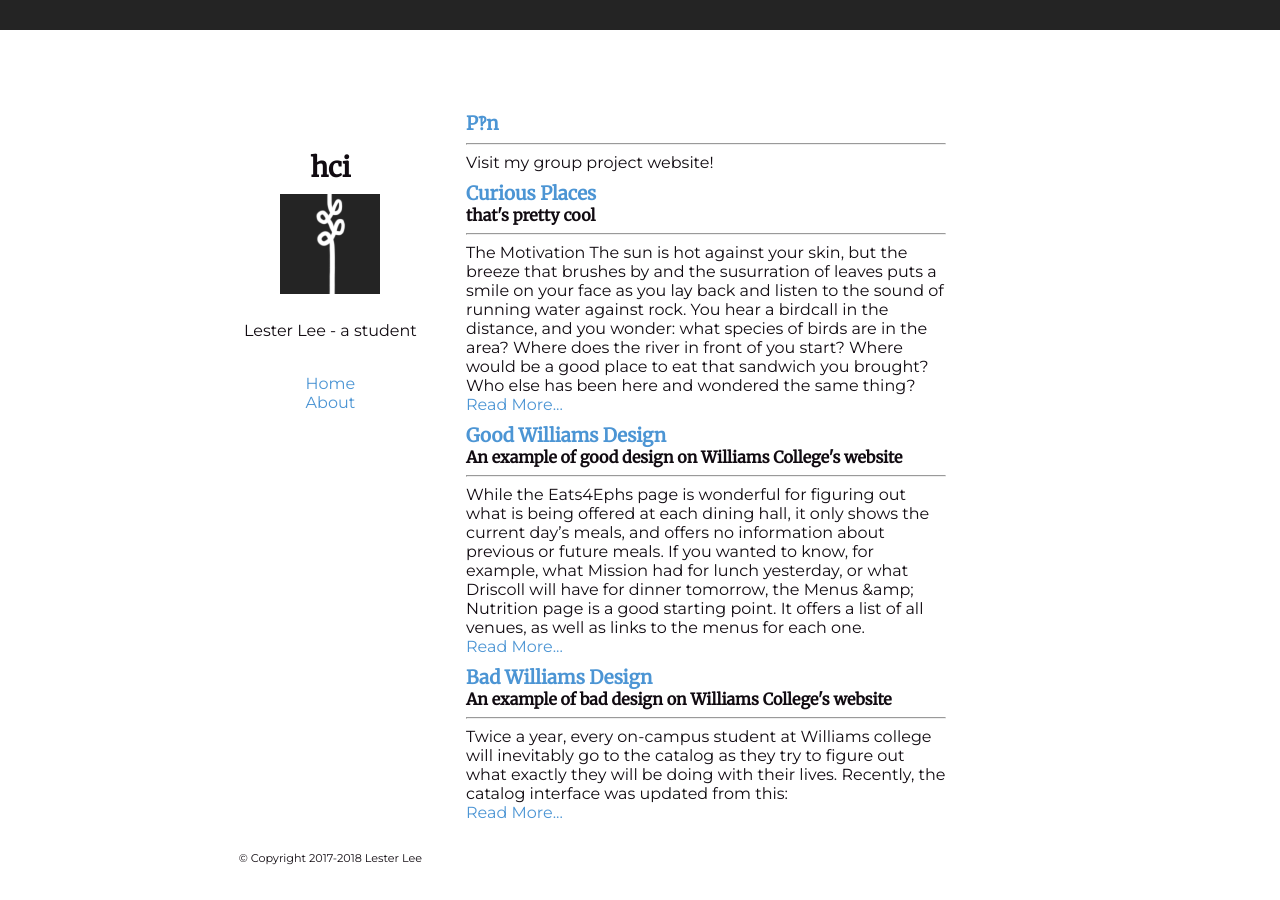
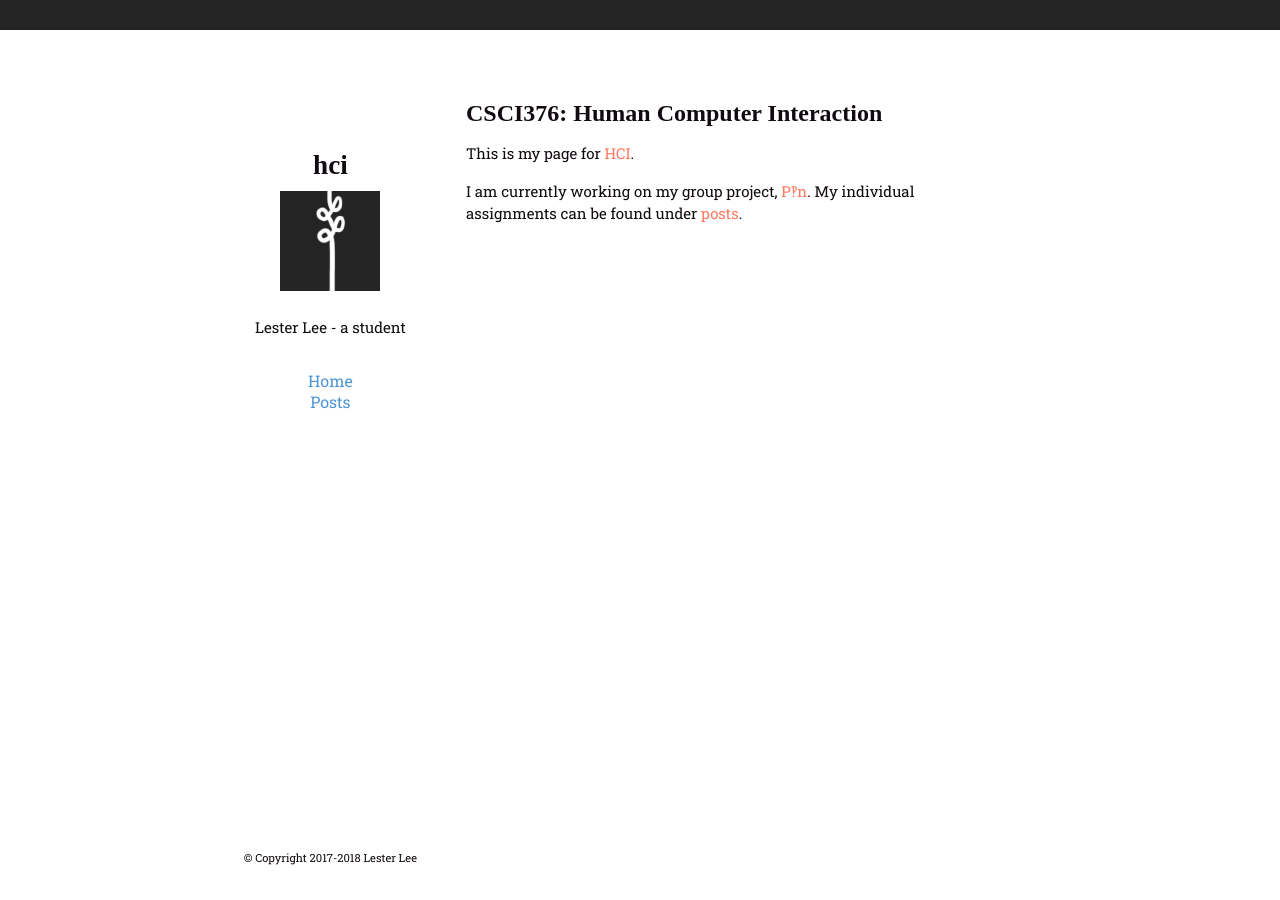
Before and after one commit to lester-lee/cs376-hci, a Jekyll site: the page built from index.md, in a window 1280 px wide. Built offline with Jekyll 4.4.1, drawn with Linux system fonts in a browser that asks for light colours; some web fonts are replaced; the list of posts is cut into pages by our own code; our own code applies the rules of GitHub Pages for plain Markdown files.

Commit message:
changed fonts

```diff
--- a/_config.yml
+++ b/_config.yml
@@ -2,14 +2,9 @@ name: Lester Lee & HCI
 markdown: kramdown
 baseurl: "/cs376-hci"
 permalink: pretty
-paginate: 10
-excerpt_length: 150
 
 sass:
   style: :expanded
-
-plugins:
-  - jekyll-paginate
 
 exclude:
   - Gemfile
--- a/_layouts/default.html
+++ b/_layouts/default.html
@@ -4,7 +4,7 @@
 <head>
   <link rel="stylesheet" href="{{ site.baseurl }}/css/style.css">
   <link rel="icon" href="{{ site.baseurl }}/images/logo.png">
-  <link href="https://fonts.googleapis.com/css?family=Merriweather|Montserrat" rel="stylesheet">
+  <link href="https://fonts.googleapis.com/css?family=Spectral+SC|Roboto+Slab" rel="stylesheet">
   <title>{{ site.name }}{% if page.title %} | {{ page.title }}{% endif %}</title>
   <meta charset="UTF-8">
   <meta name="viewport" content="width=device-width, initial-scale=1">
@@ -21,35 +21,11 @@
     </p>
     <ul>
       <li><a href="{{ site.baseurl }}/">Home<a></a></li>
-      <li><a href="{{ site.baseurl }}/about/">About</a></li>
+      <li>
+        <a href="{{ site.baseurl }}/posts/">Posts</a>
+      </li>
     </ul>
     <span id="copyright">© Copyright 2017-{{ 'now' | date: "%Y" }} Lester Lee</span>
-    <!-- pagination code from https://jekyllrb.com/docs/pagination/ -->
-    {% if paginator.total_pages > 1 %}
-    <nav>
-      {% if paginator.previous_page %}
-        <a href="{{ paginator.previous_page_path | prepend: site.baseurl | replace: '//', '/' }}">&laquo; ←</a>
-      {% else %}
-        <span>&laquo; ←</span>
-      {% endif %}
-
-      {% for page in (1..paginator.total_pages) %}
-        {% if page == paginator.page %}
-          <em>{{ page }}</em>
-        {% elsif page == 1 %}
-          <a href="{{ paginator.previous_page_path | prepend: site.baseurl | replace: '//', '/' }}">{{ page }}</a>
-        {% else %}
-          <a href="{{ site.paginate_path | prepend: site.baseurl | replace: '//', '/' | replace: ':num', page }}">{{ page }}</a>
-        {% endif %}
-      {% endfor %}
-
-      {% if paginator.next_page %}
-        <a href="{{ paginator.next_page_path | prepend: site.baseurl | replace: '//', '/' }}">→ &raquo;</a>
-      {% else %}
-        <span>→ &raquo;</span>
-      {% endif %}
-    </nav>
-    {% endif %}
   </header>
   <div class="posts">
       {{ content }}
--- a/_posts/2018-02-03-bad-williams-design.md
+++ b/_posts/2018-02-03-bad-williams-design.md
@@ -1,7 +1,6 @@
 ---
 layout: post
 title: Bad Williams Design
-subtitle: An example of bad design on Williams College's website
 ---
 Twice a year, every on-campus student at Williams college will inevitably go to the [catalog](https://catalog.williams.edu/) as they try to figure out what exactly they will be doing with their lives. Recently, the catalog interface was updated from this:
 ![Old Catalog]({{ site.baseurl }}/images/ucd/old-catalog.png)
--- a/_posts/2018-02-03-good-williams-design.md
+++ b/_posts/2018-02-03-good-williams-design.md
@@ -1,7 +1,6 @@
 ---
 layout: post
 title: Good Williams Design
-subtitle: An example of good design on Williams College's website
 ---
 While the [Eats4Ephs](https://dining.williams.edu/eats4ephs/) page is wonderful for figuring out what is being offered at each dining hall, it only shows the current day's meals, and offers no information about previous or future meals. If you wanted to know, for example, what Mission had for lunch yesterday, or what Driscoll will have for dinner tomorrow, the [Menus & Nutrition](https://dining.williams.edu/menus-nutrition/) page is a good starting point. It offers a list of all venues, as well as links to the menus for each one.
 ![Menus & Nutrition Page]({{ site.baseurl }}/images/ucd/menus.png)
--- a/_posts/2018-02-11-projectproposal.md
+++ b/_posts/2018-02-11-projectproposal.md
@@ -1,9 +1,8 @@
 ---
 layout: post
 title: Curious Places
-subtitle: that's pretty cool
 ---
-#### The Motivation
+### The Motivation
 The sun is hot against your skin, but the breeze that brushes by and the susurration of leaves puts a smile on your face as you lay back and listen to the sound of running water against rock. You hear a birdcall in the distance, and you wonder: what species of birds are in the area? Where does the river in front of you start? Where would be a good place to eat that sandwich you brought? Who else has been here and wondered the same thing?
 
 ![Scenic River]({{ site.baseurl }}/images/project_proposal/river.jpg)
@@ -11,12 +10,12 @@ The sun is hot against your skin, but the breeze that brushes by and the susurra
 
 The world around us is full of information, but we might not necessarily have the knowledge necessary to parse it or understand everything that's happening -- but that doesn't mean we aren't curious about it. Sometimes, though, the knowledge we do have about something we're interested in is so sparse that we wouldn't even know where to start. Trying to search "what is that bird that screeches loudly" might be fruitful, but wouldn't it be so much easier to give the exact sound you heard to an ornithologist?
 
-#### The Problem
+### The Problem
  While it is possible to jot down a note about a cool thing you see in the wild, it can be hard sometimes to even know what to jot down. It should be easy to both articulate the question you want to ask and get answers to your questions. People aren't experts on everything, but for every subject, there exists an expert. By taking advantage of the information that other people have, we can always be learning about what we want to learn about.
 
  "Curiosity involves an indissoluble mixture of cognition and motivation."<sup>[1]</sup> When there is a perceived gap in our understanding of something, we feel a cognitive deprivation and a motivation to fill that gap. Now imagine the learning we can accomplish when the resources necessary to fill that gap are readily available!
 
-#### The Idea
+### The Idea
 The project I envision centers around location-based information and curiosity satisfaction. Every location will have preset trivia, which might include architectural styles, wildlife species, or nearby events. The heart of the project, however, comes from the people who contribute to it. When you notice something you're interested in, you can attach a question to the location for others to answer later. If there's a fun fact you know about a particular thing in the area, you can attach that information to the location for others to look at later. It doesn't necessarily have to be information, either! Perhaps a scenic view inspires you to write a poem, and you would like to share your experience with others who stumble upon that same view.
 
 The project will gradually learn what types of things you are interested in learning about, and begin suggesting  similar things for you to check out. It will be a learning experience that is personally driven. ■
--- a/css/style.scss
+++ b/css/style.scss
@@ -17,8 +17,8 @@ $accent-hover-color: #DB6551;
 $text-color: #110B11;
 
 // FONTS
-$heading-font: 'Merriweather';
-$body-font: 'Montserrat';
+$heading-font: 'Spectral SC';
+$body-font: 'Roboto Slab';
 
 
 *{
@@ -70,7 +70,8 @@ a {
 }
 
 p {
-  line-height: 1.35;
+  line-height: 1.5;
+  font-size: 15px;
   .caption{
     font-size: .8em;
     font-style: italic;
--- a/index.html
+++ /dev/null
@@ -1,19 +0,0 @@
----
-layout: default
----
-{% for post in paginator.posts %}
-<article class="excerpt">
-  <h3><a href="{{ post.url | prepend: site.baseurl }}">{{ post.title }}</a></h3>
-  {% if post.subtitle %}
-  <h4>{{ post.subtitle }}</h4>
-  {% endif %}
-  <hr />
-  <!-- excerpt code from https://github.com/daattali/beautiful-jekyll -->
-  {{ post.excerpt | strip_html | xml_escape | truncatewords: site.excerpt_length }}
-  {% assign excerpt_word_count = post.excerpt | number_of_words %}
-  {% if post.content != post.excerpt or excerpt_word_count > site.excerpt_length %}
-  <br />
-    <a href="{{ post.url | prepend: site.baseurl }}">Read&nbsp;More...</a>
-  {% endif %}
-</article>
-{% endfor %}
--- /dev/null
+++ b/index.md
@@ -0,0 +1,8 @@
+---
+layout: default
+---
+## CSCI376: Human Computer Interaction
+This is my page for [HCI](https://sites.google.com/williams.edu/csci376-2018/home).
+
+I am currently working on my group project, [P&#8253;n](http://www.lester-lee.com/curious-places/).
+My individual assignments can be found under [posts]({{ site.baseurl }}/posts/).
```
Also changed, not shown: _includes/post_list.html (added, +10 -0 lines), about.md (deleted, +0 -6 lines), posts.md (added, +5 -0 lines).
